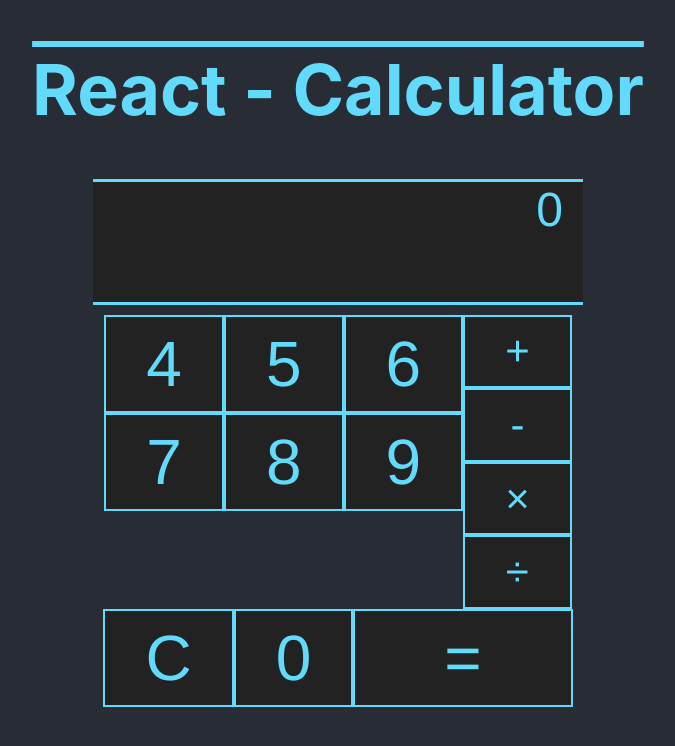
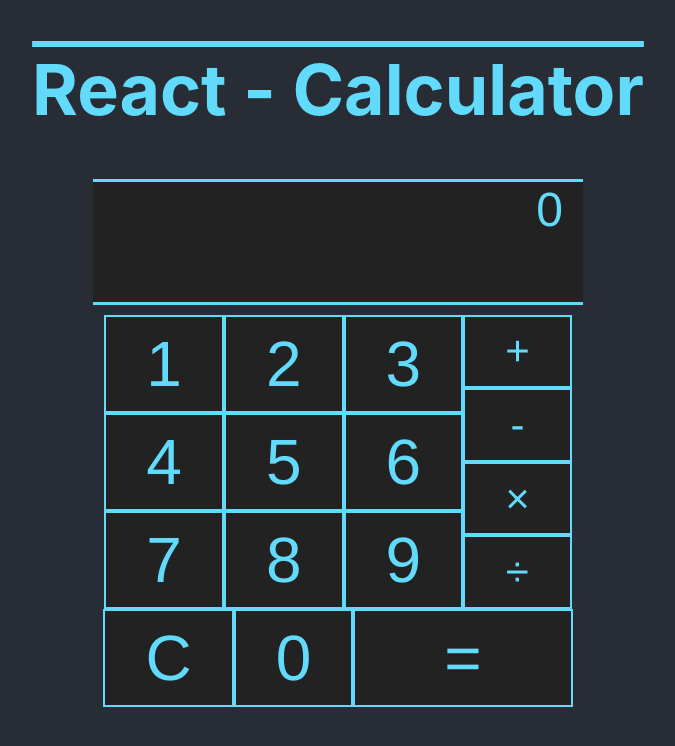
Before and after one commit to it6c65/calc-react, a React (Create React App) app: page / in a window 1280 px wide. Shown: the top 746 px of the page, without its empty margins (302-977 px from the left). Built offline with nearby package versions, Linux system fonts and the light colour scheme.

Commit message:
Agregar componente de accion y numeros por fila

```diff
--- a/src/App.js
+++ b/src/App.js
@@ -1,8 +1,8 @@
 import React from 'react';
 import './App.css';
 import * as Button from './components/Button'
+import Do from './components/Action'
 import PropTypes from 'prop-types'
-
 
 class Calc extends React.Component {
   constructor(props) {
@@ -64,29 +64,10 @@ class Calc extends React.Component {
     }
   }
   showResults() {
-    // Do the operations needed
-    // expressed cleaned
-    let DoOperation = {
-      "+": (first, second) => {
-        return first + second;
-      },
-      "-": (first, second) => {
-        return first - second;
-      },
-      "*": (first, second) => {
-        return first * second;
-      },
-      "/": (first, second) => {
-        return first / second;
-      },
-      "": (first, second) => {
-        return 0
-      }
-    }
     // put the result of operation in the state
     // for show it in the screen
     this.setState(state => ({
-      result: DoOperation[state.operator](state.firstNumb, state.secondNumb)
+      result: Do[state.operator](state.firstNumb, state.secondNumb)
     }));
   }
   // Delete all values
@@ -94,6 +75,13 @@ class Calc extends React.Component {
     this.setState(state => ({
       firstNumb: 0, secondNumb: 0, result: 0, operator: ""
     }));
+  }
+  rowNumbers(array){
+    let numbers = array;
+    let listNumbers = numbers.map((num) =>
+        <Button.Number key={num.toString()} number={Number(num)} whatNumber={this.putNumber.bind(this)}>{num.toString()}</Button.Number>
+    );
+    return listNumbers;
   }
   render() {
     let second_number, results;
@@ -109,9 +97,9 @@ class Calc extends React.Component {
     } else {
       results = "= " + this.state.result;
     }
-    // let firstRow = [1,2,3];
-    // let MediumRow = [4,5,6];
-    // let lastRow = [7,8,9];
+    let firstRow = [1,2,3];
+    let mediumRow = [4,5,6];
+    let lastRow = [7,8,9];
     return (
       <div>
         <h1>{this.props.title}</h1>
@@ -127,14 +115,13 @@ class Calc extends React.Component {
         <div className="buttons">
           <div>
             <div>
-              <Button.Number number={4} whatNumber={this.putNumber.bind(this)}>4</Button.Number>
-              <Button.Number number={5} whatNumber={this.putNumber.bind(this)}>5</Button.Number>
-              <Button.Number number={6} whatNumber={this.putNumber.bind(this)}>6</Button.Number>
+              {this.rowNumbers(firstRow)}
             </div>
             <div>
-              <Button.Number number={7} whatNumber={this.putNumber.bind(this)}>7</Button.Number>
-              <Button.Number number={8} whatNumber={this.putNumber.bind(this)}>8</Button.Number>
-              <Button.Number number={9} whatNumber={this.putNumber.bind(this)}>9</Button.Number>
+              {this.rowNumbers(mediumRow)}
+            </div>
+            <div>
+              {this.rowNumbers(lastRow)}
             </div>
           </div>
           <div className="operations">
--- /dev/null
+++ b/src/components/Action.js
@@ -0,0 +1,20 @@
+// Do the operations needed
+// expressed cleaned
+let Do = {
+    "+": (first, second) => {
+    return first + second;
+    },
+    "-": (first, second) => {
+    return first - second;
+    },
+    "*": (first, second) => {
+    return first * second;
+    },
+    "/": (first, second) => {
+    return first / second;
+    },
+    "": (first, second) => {
+    return 0
+    }
+}
+export default Do;
```
